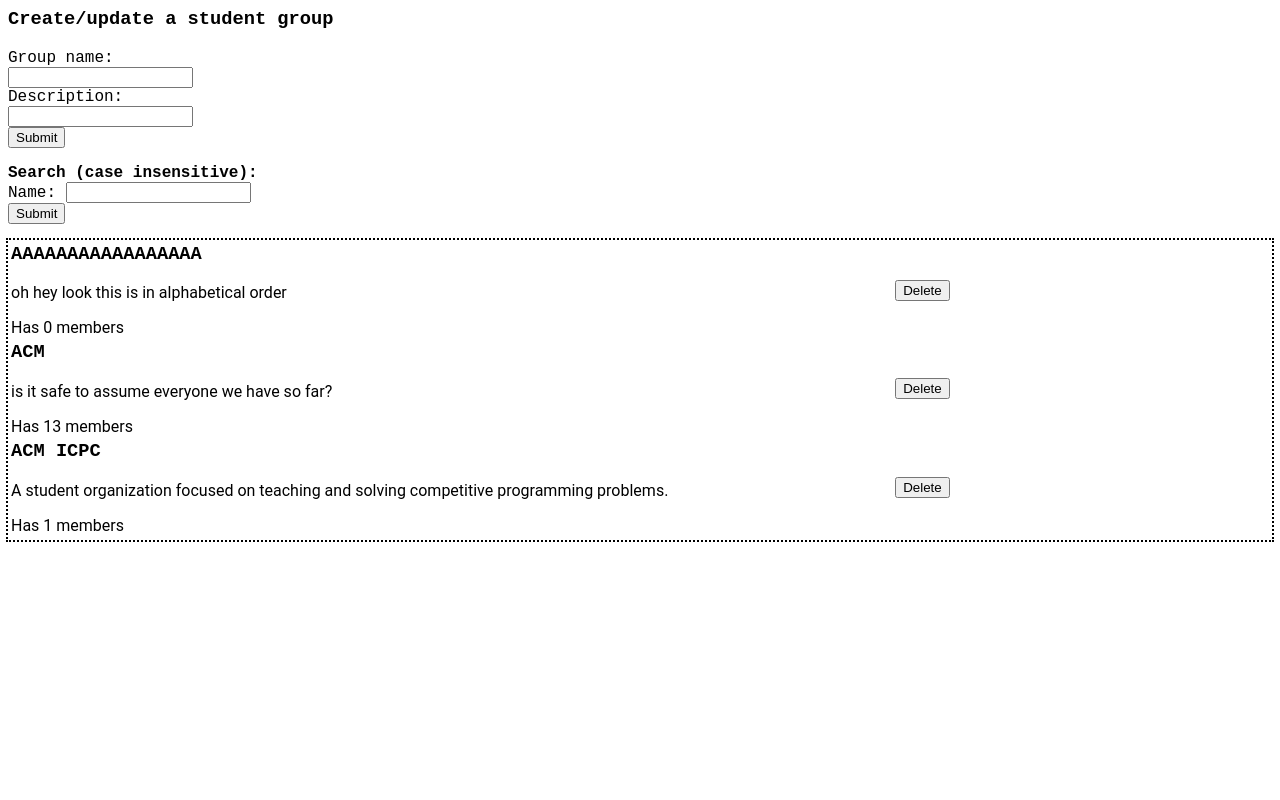
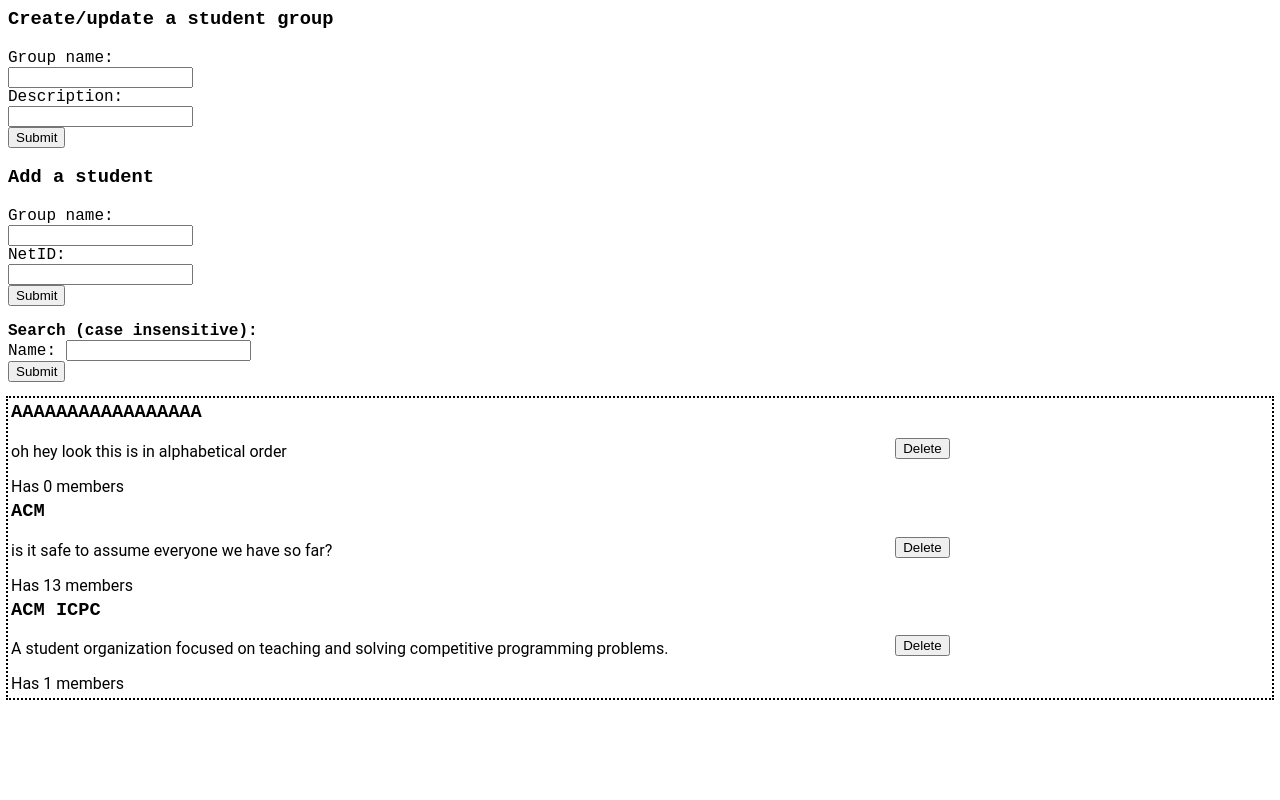
Before and after one commit to csyding/acm-resume-book, a Django app: page /studentgroups/ in a window 1280 px wide. Run offline with Django 3.2, Linux system fonts and the light colour scheme; a user stored in the database is signed in; data comes from the database, SQL or seed files in the repository; parts of the project's set-up code (start-up, migrations or seed data) failed here and were passed over.

Commit message:
addStudentToGroups

```diff
--- a/resume_book/templates/resume_book/studentGroups.html
+++ b/resume_book/templates/resume_book/studentGroups.html
@@ -16,6 +16,24 @@
     <label for="description">Description:</label>
     <br>
     <input type="text" name="description" id="description" maxlength={{desc_length}}>
+    <br>
+    <input type="submit" value="Submit">
+</form>
+
+<h3>Add a student</h3>
+
+{% if error_message %}
+<p><strong>{{ error_message }}</strong></p>{% endif %}
+
+<form action="{% url 'resume_book:addStudentToGroup' %}" method="post">
+    {% csrf_token %}
+    <label for="name">Group name:</label>
+    <br>
+    <input type="text" name="name" id="name" maxlength={{name_length}}>
+    <br>
+    <label for="netID">NetID:</label>
+    <br>
+    <input type="text" name="netID" id="netID" maxlength={{netID_length}} required>
     <br>
     <input type="submit" value="Submit">
 </form>
--- a/resume_book/urls.py
+++ b/resume_book/urls.py
@@ -18,6 +18,7 @@ urlpatterns = [
 
     path('studentgroups/', views.studentGroups, name='studentGroups'),
     path('studentgroups/addgroup', views.addGroup, name='addGroup'),
+    path('studentgroups/addstudenttogroup', views.addStudentToGroup, name='addStudentToGroup'),
     path('studentgroups/removegroup/<str:group_name>', views.removeGroup, name='removeGroup'),
     path('companies/', views.companies, name='companies'),
     path('companies/addcompany', views.addCompany, name='addCompany'),
--- a/resume_book/views.py
+++ b/resume_book/views.py
@@ -88,6 +88,25 @@ def addGroup(request):
         newGroup.save()
 
     return HttpResponseRedirect(reverse('resume_book:studentGroups'))
+
+def addStudentToGroup(request):
+    if not request.user.is_authenticated:
+        return HttpResponse('You\'re not allowed to view this page!')
+
+    groupName = request.POST.get('name')
+    netID = request.POST.get('netID')
+
+    try:
+        existingGroup = StudentGroup.objects.get(pk=groupName)
+        existingStudent = Student.objects.get(pk=netID)
+        existingGroup.members.add(existingStudent)
+        print(existingGroup.members.all)
+
+    except StudentGroup.DoesNotExist:
+        print ('Student Group does not exist!')
+
+    return HttpResponseRedirect(reverse('resume_book:studentGroups'))
+
 
 def removeGroup(request, group_name):
     if not request.user.is_authenticated:
```
